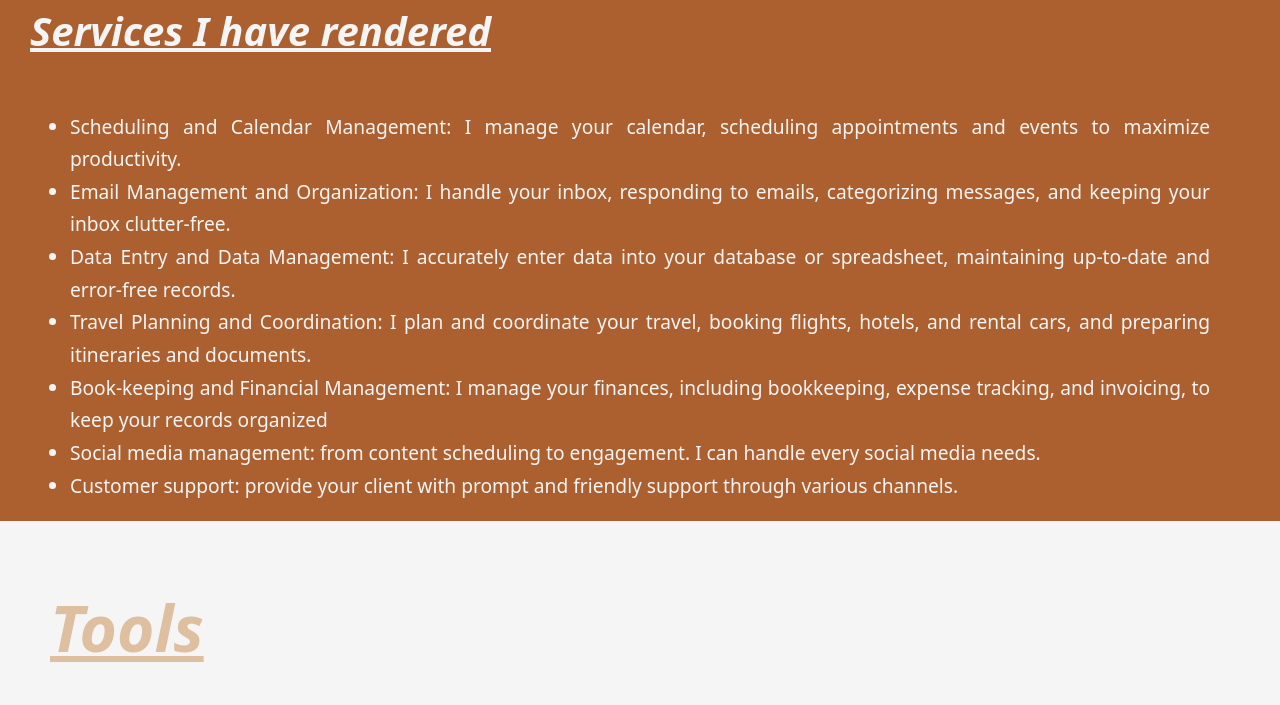
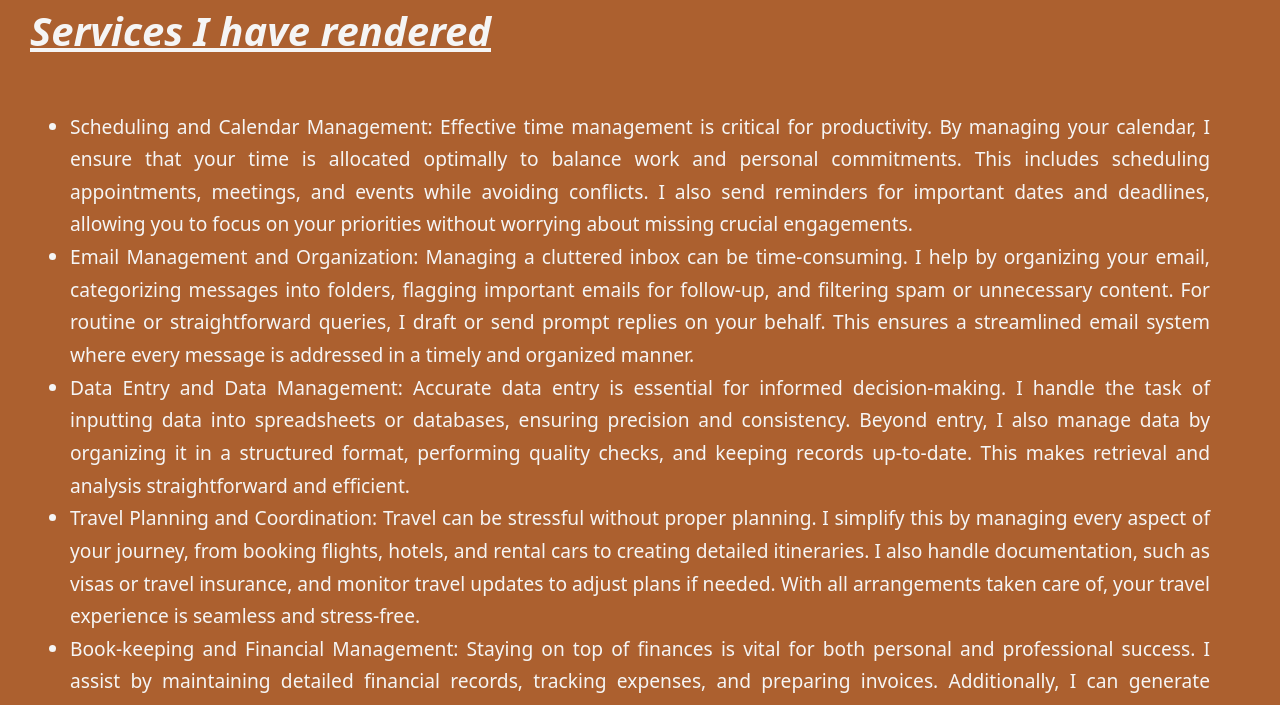
Before and after one commit to DeeThunder/mayokun-Atanda-Portfolio, a plain HTML site: page index.html in a window 1280 px wide. Shown: the part 1170-1875 px from the top of the page. Drawn offline with Linux system fonts and the light colour scheme; files whose address does not match are found by name.

Commit message:
edits made to services rendered

```diff
--- a/index.html
+++ b/index.html
@@ -25,13 +25,13 @@
     <div class="expertise">
         <h2>Services I have rendered</h2>
         <ul id="expert">
-            <li>Scheduling and Calendar Management: I manage your calendar, scheduling appointments and events to maximize productivity.</li>
-            <li>Email Management and Organization: I handle your inbox, responding to emails, categorizing messages, and keeping your inbox clutter-free.</li>
-            <li>Data Entry and Data Management: I accurately enter data into your database or spreadsheet, maintaining up-to-date and error-free records.</li>
-            <li>Travel Planning and Coordination: I plan and coordinate your travel, booking flights, hotels, and rental cars, and preparing itineraries and documents.</li>
-            <li>Book-keeping and Financial Management: I manage your finances, including bookkeeping, expense tracking, and invoicing, to keep your records organized</li>
-            <li>Social media management: from content scheduling to engagement. I can handle every social media needs.</li>
-            <li>Customer support: provide your client with prompt and friendly support through various channels.</li>
+            <li>Scheduling and Calendar Management: Effective time management is critical for productivity. By managing your calendar, I ensure that your time is allocated optimally to balance work and personal commitments. This includes scheduling appointments, meetings, and events while avoiding conflicts. I also send reminders for important dates and deadlines, allowing you to focus on your priorities without worrying about missing crucial engagements. </li>
+            <li>Email Management and Organization: Managing a cluttered inbox can be time-consuming. I help by organizing your email, categorizing messages into folders, flagging important emails for follow-up, and filtering spam or unnecessary content. For routine or straightforward queries, I draft or send prompt replies on your behalf. This ensures a streamlined email system where every message is addressed in a timely and organized manner.</li>
+            <li>Data Entry and Data Management: Accurate data entry is essential for informed decision-making. I handle the task of inputting data into spreadsheets or databases, ensuring precision and consistency. Beyond entry, I also manage data by organizing it in a structured format, performing quality checks, and keeping records up-to-date. This makes retrieval and analysis straightforward and efficient.</li>
+            <li>Travel Planning and Coordination: Travel can be stressful without proper planning. I simplify this by managing every aspect of your journey, from booking flights, hotels, and rental cars to creating detailed itineraries. I also handle documentation, such as visas or travel insurance, and monitor travel updates to adjust plans if needed. With all arrangements taken care of, your travel experience is seamless and stress-free.</li>
+            <li>Book-keeping and Financial Management: Staying on top of finances is vital for both personal and professional success. I assist by maintaining detailed financial records, tracking expenses, and preparing invoices. Additionally, I can generate financial reports to provide insights into spending patterns and ensure that your accounts are balanced and compliant with any financial regulations.</li>
+            <li>Social media management: Social media is a powerful tool for branding and engagement. I take care of your social media presence by scheduling and posting content at optimal times to reach your audience. I also engage with followers by responding to comments and messages, analyze performance metrics, and ensure that your accounts reflect a consistent and professional image.</li>
+            <li>Customer support: Delivering exceptional customer service fosters trust and loyalty. I handle customer queries and concerns through email, phone, chat, or social media platforms, ensuring that each client receives prompt, friendly, and helpful assistance. Whether resolving complaints or providing product information, I aim to enhance the customer experience and build positive relationships.</li>
         </ul>
     </div>
     <div class="tools">
--- a/style.css
+++ b/style.css
@@ -17,13 +17,6 @@ h2{
 }
 p{
     font-size: 1.2rem;
-}
-.flex{
-    display: flex;
-}
-
-.flex-col{
-    flex-direction: column;
 }
 .about{
     height: 270px;
@@ -177,7 +170,13 @@ footer{
     }
 }
 
+.flex{
+    display: flex;
+}
 
+.flex-col{
+    flex-direction: column;
+}
 
 @media (max-width: 1200px) {
 h1{
```
